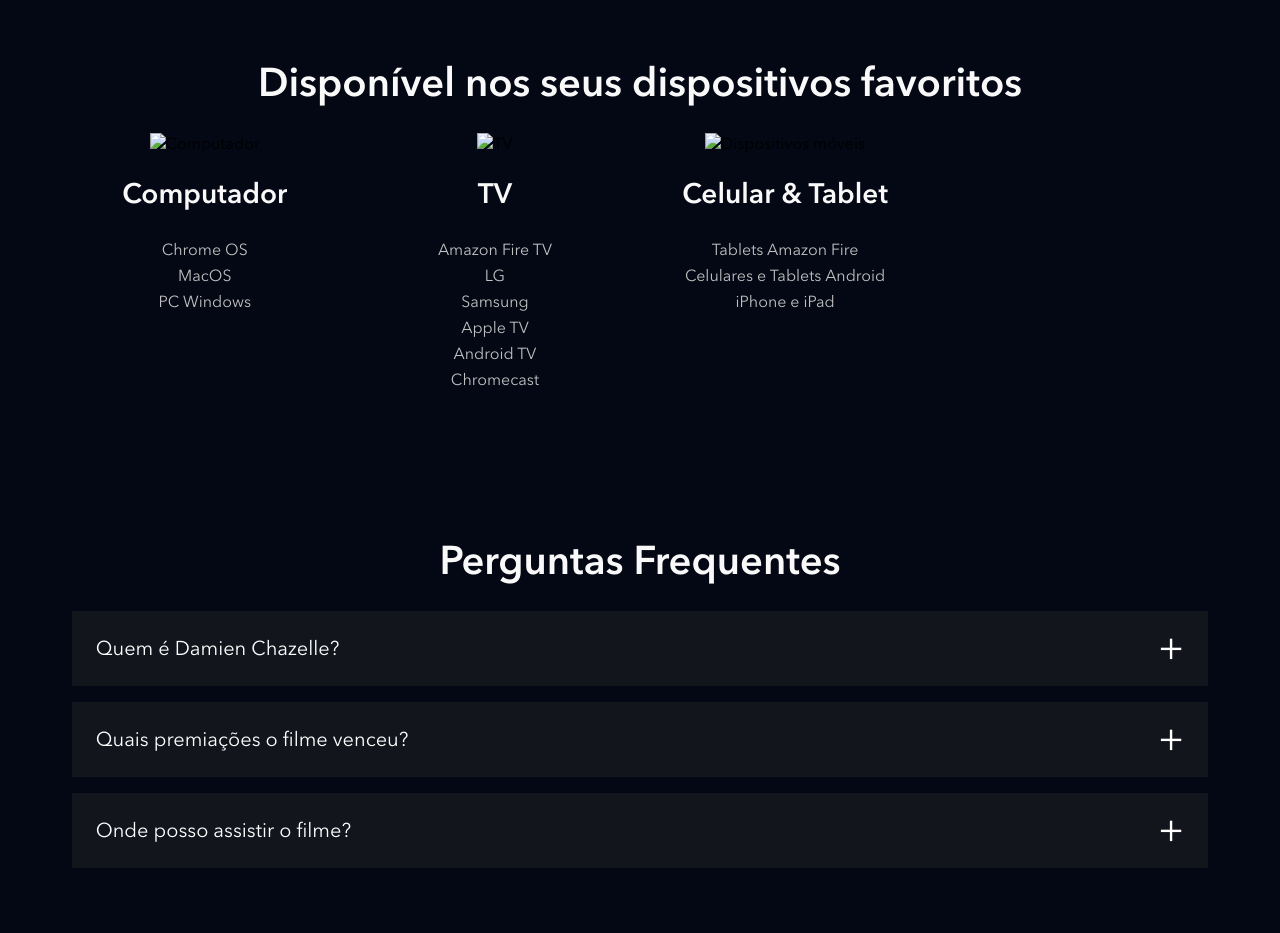
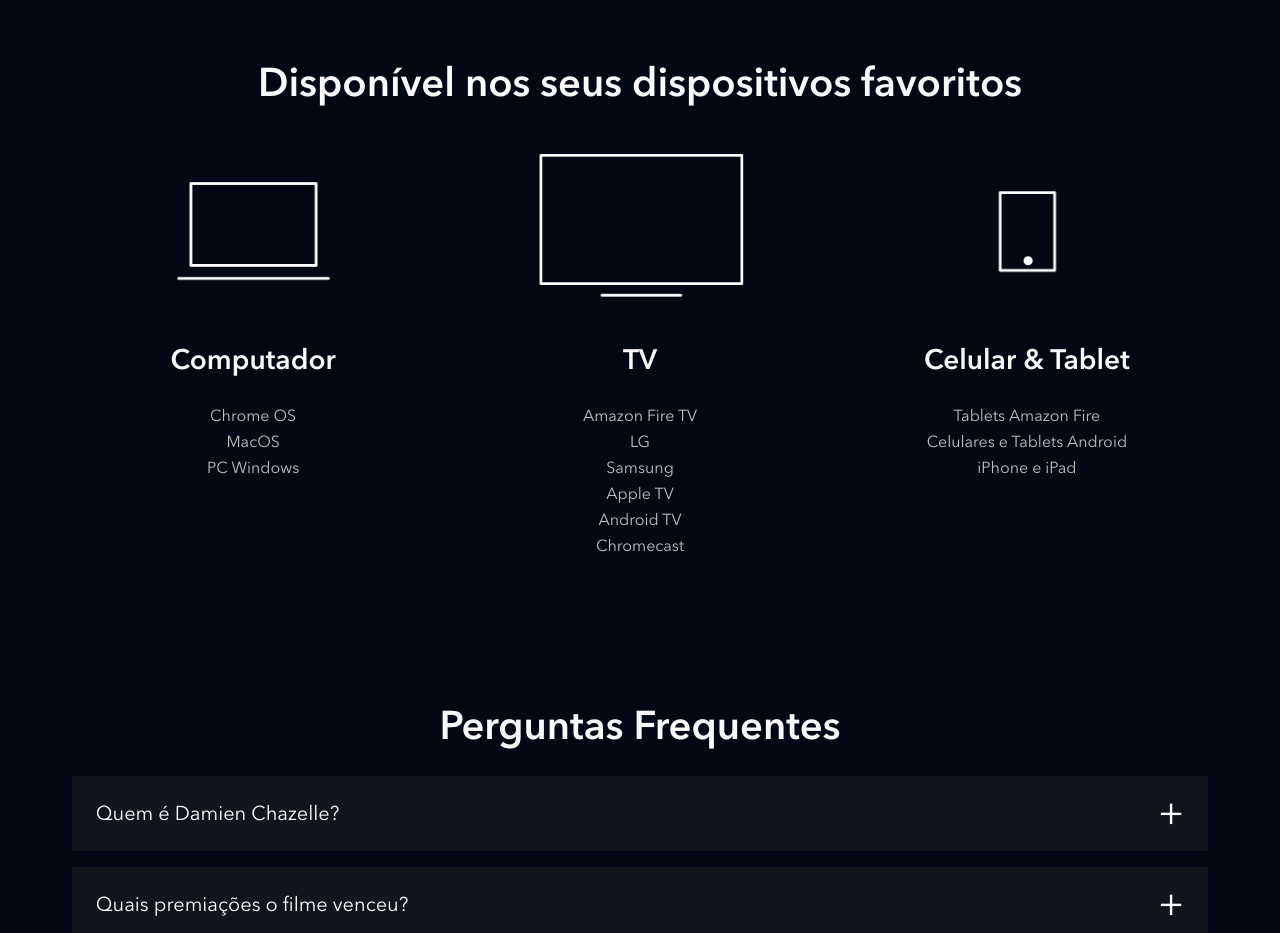
Before and after one commit to GustavoCronemberger/Projeto_Lpage_node_gulp, a website: page index.html in a window 1280 px wide. Shown: the part 2720-3653 px from the top of the page. Drawn offline with nearby package versions, Linux system fonts and the light colour scheme; files that its build step writes are made by us from their sources; files whose address does not match are found by name.

Commit message:
Add imgs e Finalizacao

```diff
--- a/index.html
+++ b/index.html
@@ -124,7 +124,7 @@
         </h2>
         <ul class="available-devices__list">
             <li class="available-devices__list__item">
-                <img src="./dist/images/dispositivos/computador.png" alt="Computador">
+                <img src="./dist/images/computador.png" alt="Computador">
                 <h4 class="title--small">Computador</h4>
                 <ul class="text">
                     <li>Chrome OS</li>
@@ -133,7 +133,7 @@
                 </ul>
             </li>
             <li class="available-devices__list__item">
-                <img src="./dist/images/dispositivos/tv.png" alt="TV">
+                <img src="./dist/images/tv.png" alt="TV">
                 <h4 class="title--small">TV</h4>
                 <ul class="text">
                     <li>Amazon Fire TV</li>
@@ -145,7 +145,7 @@
                 </ul>
             </li>
             <li class="available-devices__list__item">
-                <img src="./dist/images/dispositivos/celular.png" alt="Dispositivos móveis">
+                <img src="./dist/images/celular.png" alt="Dispositivos móveis">
                 <h4 class="title--small">Celular & Tablet</h4>
                 <ul class="text">
                     <li>Tablets Amazon Fire</li>
--- a/src/styles/_available-devices.scss
+++ b/src/styles/_available-devices.scss
@@ -9,7 +9,7 @@
     &__list {
         display: grid;
         gap: 24px;
-        grid-template-columns: repeat(4, 1fr);
+        grid-template-columns: repeat(3, 1fr);
         list-style-type: none;
 
         @media (max-width: 768px) {
```
Also changed, not shown: src/images/celular.png (added), src/images/computador.png (added), src/images/tv.png (added).
